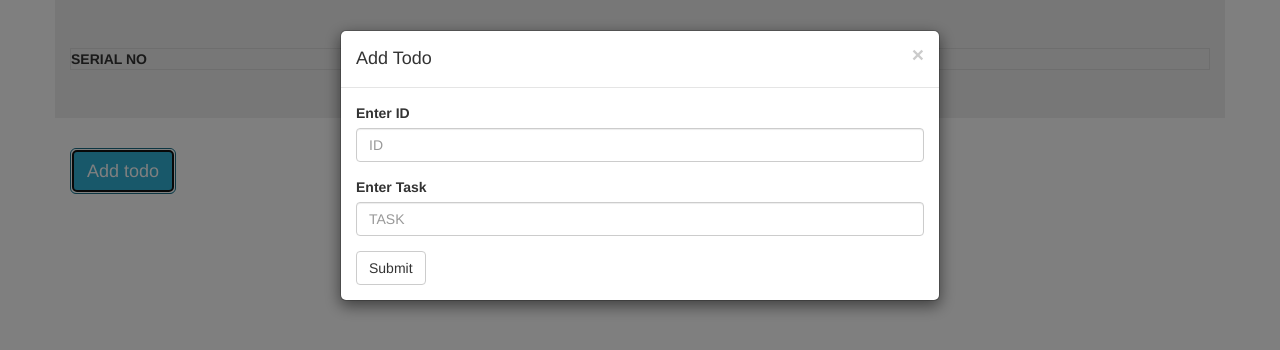
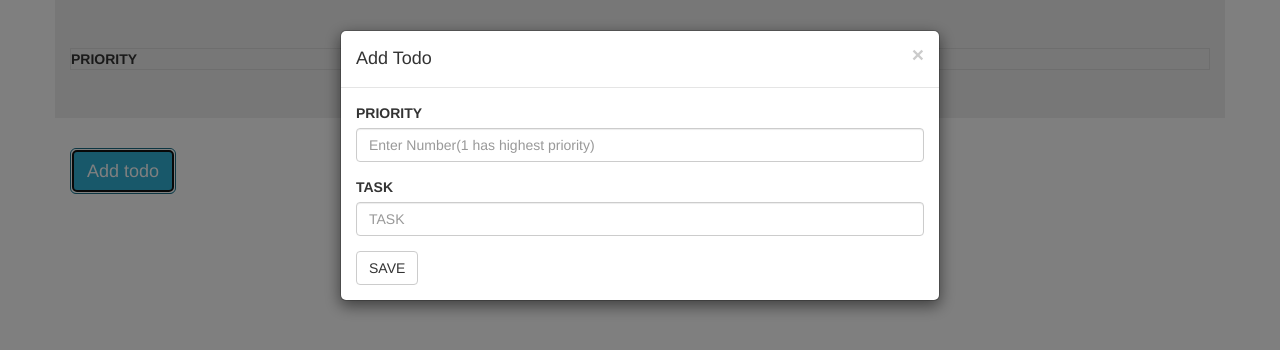
Before and after one commit to kshitiz-orizion/todolist, a website: page index.html in a window 1280 px wide. Both pictures are taken after a click on the button "Add todo". Drawn offline with nearby package versions, Linux system fonts and the light colour scheme; some packages are replaced by stand-ins of ours; no server answers.

Commit message:
todo done

```diff
--- a/gulpfile.js
+++ b/gulpfile.js
@@ -29,7 +29,7 @@ var paths = {
 //  .pipe(gulp.dest(paths.dist));
 // });
 
-gulp.task('app',['build'], function(){
+gulp.task('app', function(){
   var options = {
     uri: 'http://localhost:3000',
   };
--- a/index.html
+++ b/index.html
@@ -32,7 +32,7 @@
 
 	<table>
 		<tr class="border">
-			<th>SERIAL NO</th>
+			<th>PRIORITY</th>
 			<th>TASK</th>
 			<th></th>
 			<th></th>
@@ -58,15 +58,15 @@
           <form ng-submit="updatetodo()">
 
   			<div class="form-group">
-   				 <label >Enter ID</label>
-    			<input type="text" class="form-control" placeholder="ID" name="id"  ng-required="true" ng-model="todo2.number">
+   				 <label >PRIORITY</label>
+    			<input type="text" class="form-control" placeholder="Enter Number(1 has highest priority)" name="id"  ng-required="true" ng-model="todo2.number">
   			</div>
   			<div class="form-group">
-    			<label >Enter Task</label>
+    			<label >TASK</label>
     			<input type="text" class="form-control"  placeholder="TASK" name="task" ng-required="true" ng-model="todo2.task">
   			</div>
 
-  			<button type="submit" name="submit" class="btn btn-default" value="PUT">Submit</button>
+  			<button type="submit" name="submit" class="btn btn-default" value="PUT">SAVE</button>
 
 		</form>
 	 	</div>
@@ -86,15 +86,15 @@
         <div class="modal-body">
           <form ng-submit="submittodo()">
   			<div class="form-group">
-   				 <label >Enter ID</label>
-    			<input type="text" class="form-control"  placeholder="ID" name="ID" ng-required="true" ng-model="todo1.number">
+   				 <label>PRIORITY</label>
+    			<input type="text" class="form-control"  placeholder="Enter Number(1 has highest priority)" name="ID" ng-required="true" ng-model="todo1.number">
   			</div>
   			<div class="form-group">
-    			<label >Enter Task</label>
+    			<label >TASK</label>
     			<input type="text" class="form-control"  placeholder="TASK" name="task" ng-required="true" ng-model="todo1.task">
   			</div>
 
-  			<button type="submit" name="submit" class="btn btn-default" value="POST" >Submit</button>
+  			<button type="submit" name="submit" class="btn btn-default" value="POST" >SAVE</button>
 		</form>
         </div>
       </div>
--- a/package.json
+++ b/package.json
@@ -9,7 +9,8 @@
   "author": "",
   "license": "ISC",
   "dependencies": {
-    "circular-json": "^0.3.1"
+    "circular-json": "^0.3.1",
+    "mongoose-dateonly": "^1.0.3"
   },
   "devDependencies": {
     "gulp": "^3.9.1",
```
Also changed, not shown: app.js (+15 -9 lines), 2 other files.
